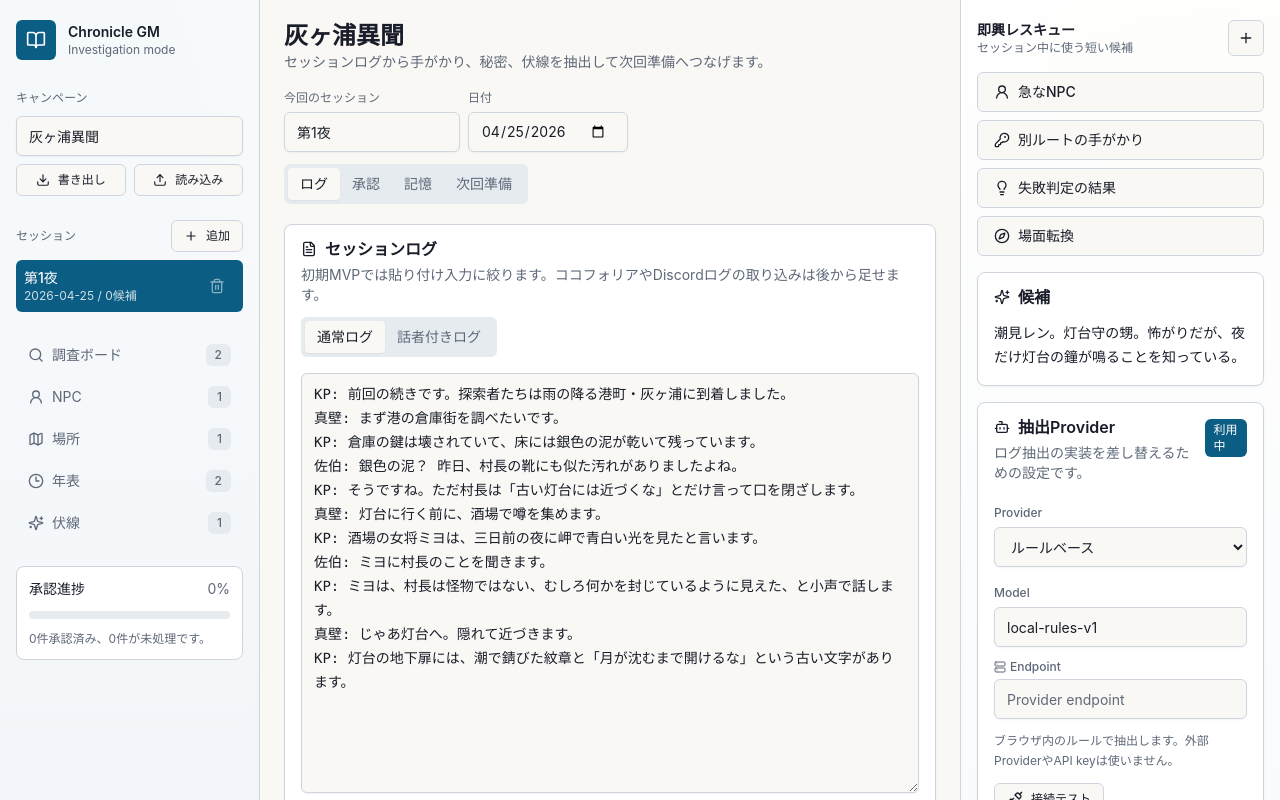
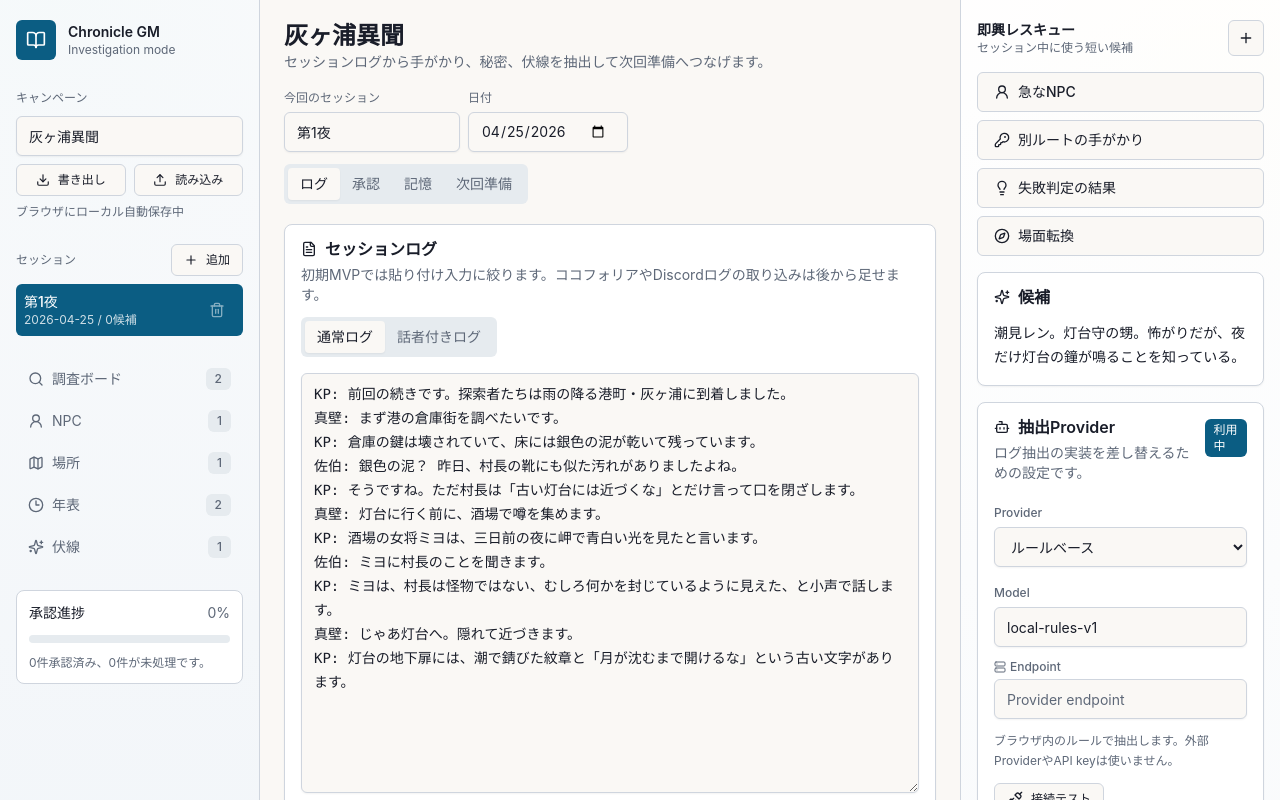
Before and after one commit to Kota-Ohno/trpg-gm-copilot, a React (Vite) app: page / in a window 1280 px wide. Shown: the top 800 px of the page. Built offline with nearby package versions, Linux system fonts and the light colour scheme.

Commit message:
Show local save status in sidebar

```diff
--- a/src/App.tsx
+++ b/src/App.tsx
@@ -557,7 +557,11 @@ export function App() {
                 />
               </label>
             </div>
-            {storageError && <p className="text-xs text-destructive">{storageError}</p>}
+            {storageError ? (
+              <p className="text-xs text-destructive">{storageError}</p>
+            ) : (
+              <p className="text-xs text-muted-foreground">ブラウザにローカル自動保存中</p>
+            )}
           </div>
 
           <div className="mt-6 space-y-2">
```
